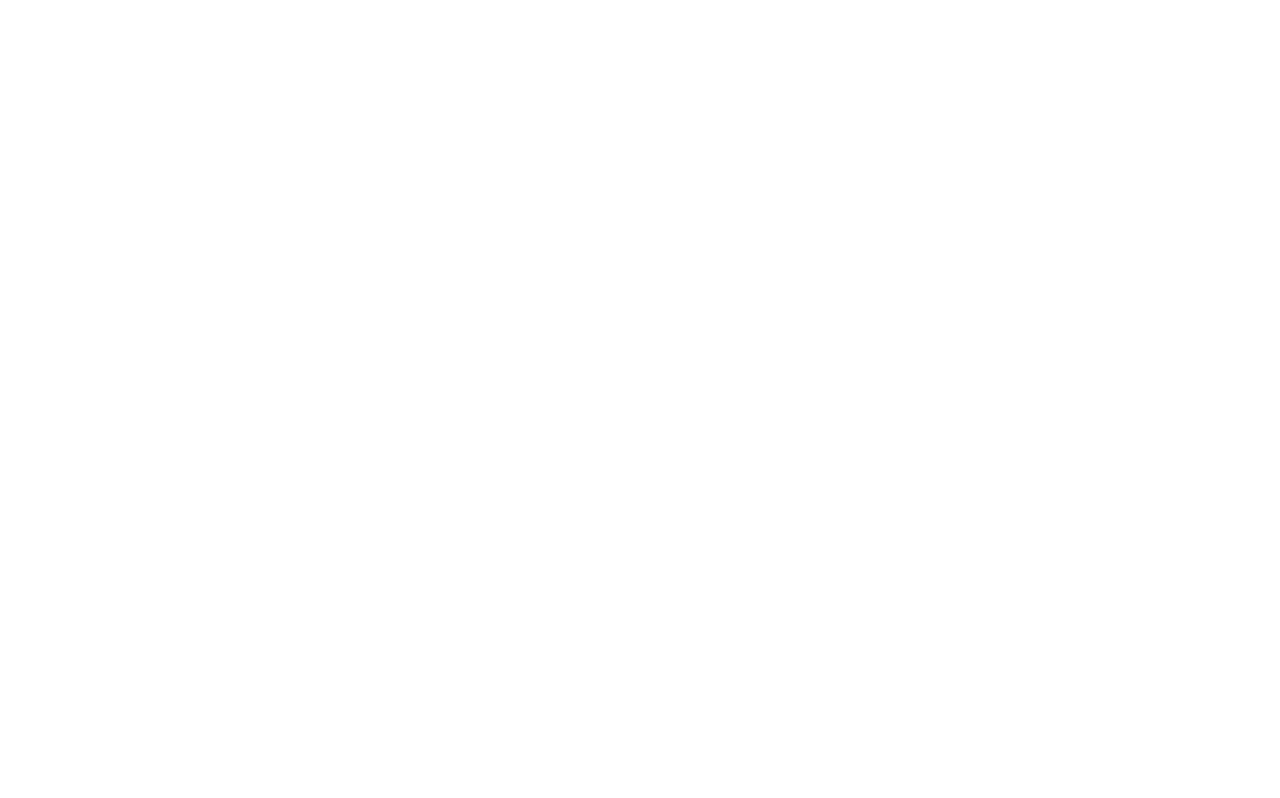
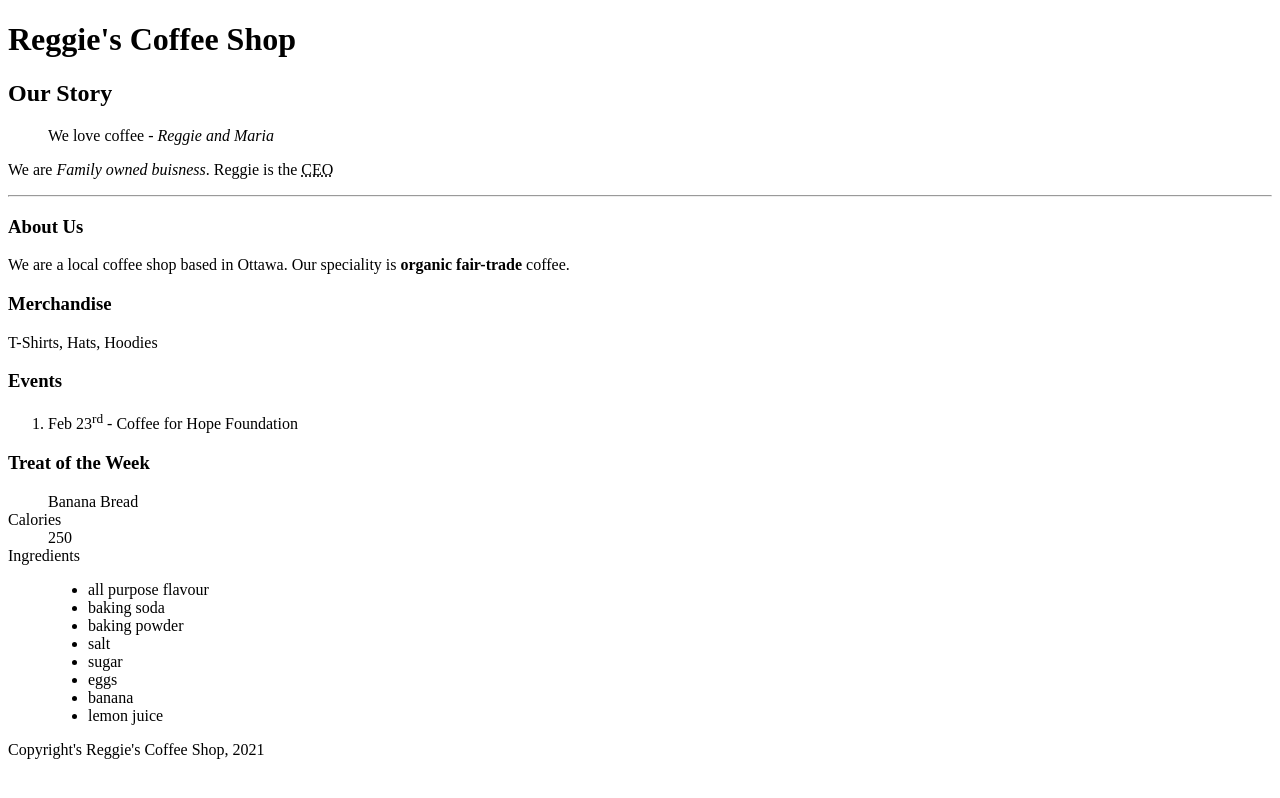
Before and after one commit to fisc0070/fisc0070.github.io, a plain HTML site: page week-3/index.html in a window 1280 px wide. Drawn offline with Linux system fonts and the light colour scheme.

Commit message:
adding week 3 demo

```diff
--- a/week-3/index.html
+++ b/week-3/index.html
@@ -1,11 +1,65 @@
 <!DOCTYPE html>
 <html lang="en">
-    <head>
-        <meta charset="UTF-8">
-        <title>Week 3 (HTML Text and Semantics)</title>
-    </head>
-    <body>
+
+<head>
+    <meta charset="UTF-8">
+    <title>Reggie's Coffee Shop - Home</title>
+</head>
+
+<body>
     <!-- This is a HTML comment -->
+    <header>
+        <h1>Reggie's Coffee Shop</h1>
+        <nav></nav>
+    </header>
+    <main>
+        <article>
+            <!-- *** About *** -->
+            <h2>Our Story</h2>
+            <blockquote>We love coffee <cite>- Reggie and Maria</cite></blockquote>
+            <p>We are <em>Family owned buisness</em>. Reggie is the <abbr title="Chief">CEO</abbr></p>
+            <hr>
+            <section>
+                <h3>About Us</h3>
+                <p>We are a local coffee shop based in Ottawa. Our speciality is <b>organic fair-trade</b> coffee.</p>
+            </section>
+        </article>
+        <aside>
+            <h3>Merchandise</h3>
+            <p>T-Shirts, Hats, Hoodies</p>
+        </aside>
+        <!-- *** Events *** -->
+        <section>
+            <h3>Events</h3>
+            <ol>
+                <li>Feb 23<sup>rd</sup> &hyphen; Coffee for Hope Foundation</li>
+            </ol>
+        </section>
+        <!-- *** Treat of the Week *** -->
+        <section>
+            <h3>Treat of the Week</h3>
+            <dd>Banana Bread</dd>
+            <dt>Calories</dt>
+            <dd>250</dd>
+            <dt>Ingredients</dt>
+            <dd>
+                <ul>
+                    <li>all purpose flavour</li>
+                    <li>baking soda</li>
+                    <li>baking powder</li>
+                    <li>salt</li>
+                    <li>sugar</li>
+                    <li>eggs</li>
+                    <li>banana</li>
+                    <li>lemon juice</li>
+                </ul>
+            </dd>
+        </section>
+    </main>
+    <!-- *** Footeri *** -->
+    <footer>
+        <p>Copyright&apos;s Reggie's Coffee Shop, 2021</p>
+    </footer>
+</body>
 
-    </body>
 </html>
```
